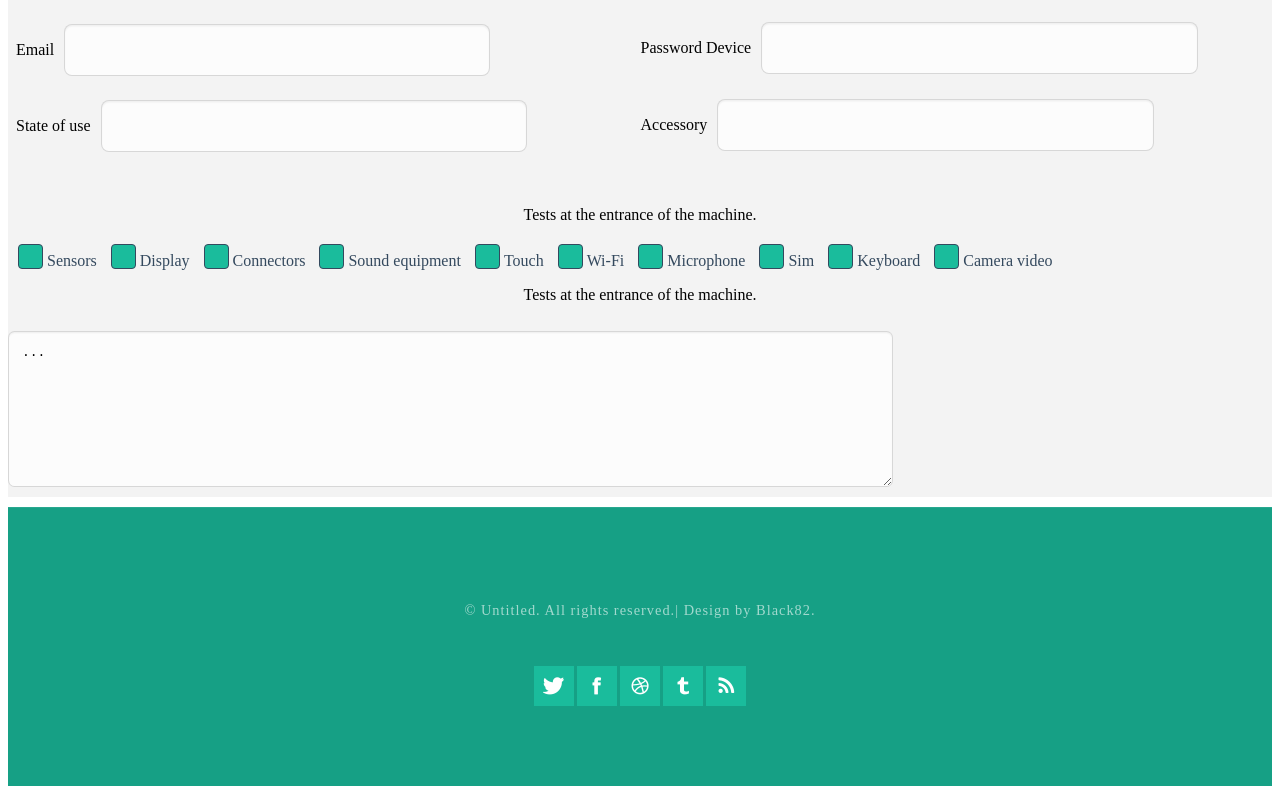
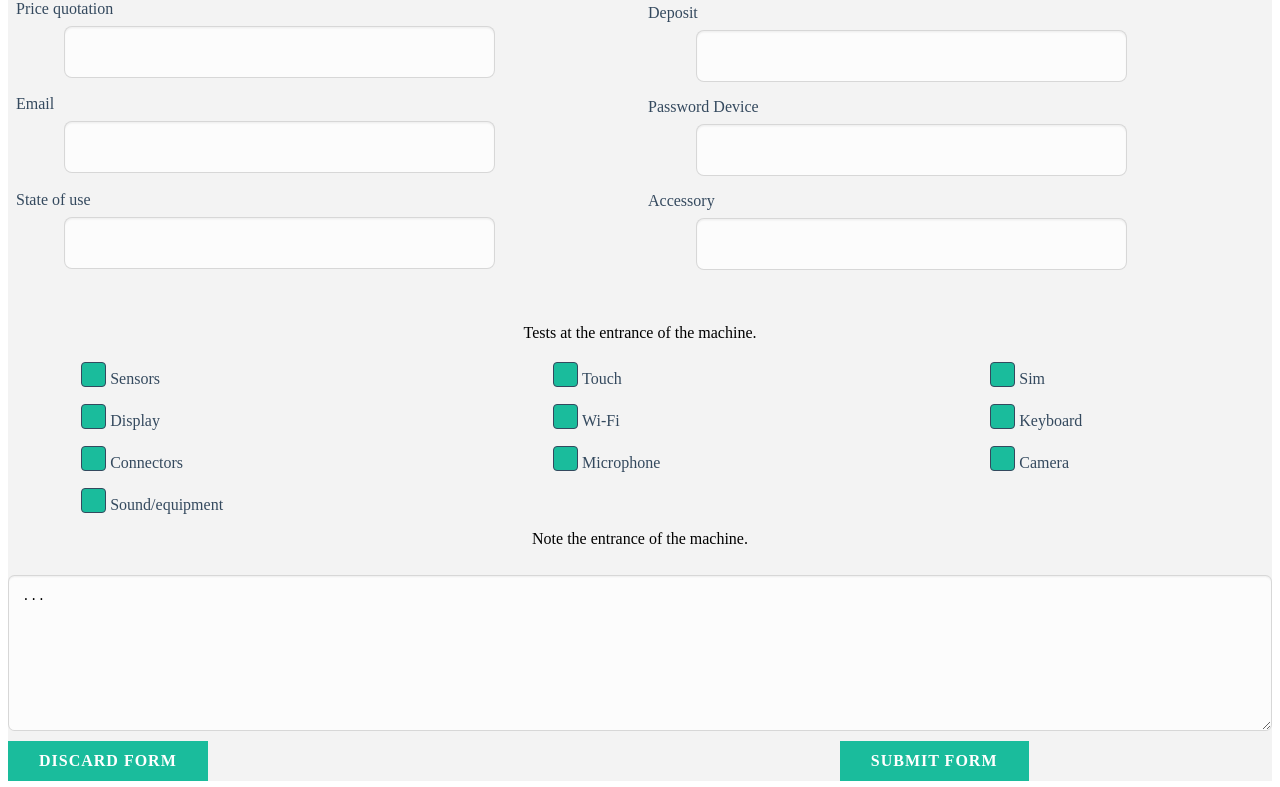
Before and after one commit to black82/RepairShop, an Angular app: page /enter in a window 1280 px wide. Shown: the part 673-1460 px from the top of the page. Built offline with nearby package versions, Linux system fonts and the light colour scheme.

Commit message:
develop input device form

```diff
--- a/src/app/component/deviceinput/deviceinput.component.css
+++ b/src/app/component/deviceinput/deviceinput.component.css
@@ -2,90 +2,75 @@
   --primary-color: #16A085;
   --second-color: #1ABC9C;
   --backgrount-color: #F3F3F3;
-
 }
 
 * {
   margin: 0;
   padding: 0;
   box-sizing: border-box;
-    background: #F3F3F3;
+
 }
 
 .title-form {
-
   text-align: center;
   margin-bottom: 20px;
 }
-.row-1 ,
-.row-2
-{
+
+.row-1,
+.row-2 {
   display: grid;
   flex-grow: 1;
   flex-wrap: wrap;
   padding: 0.5rem;
-
-
 }
 
 .check-box {
   margin-left: 10px;
 }
 
-.text-area {
-    position: center;
-}
-
 .container {
-
   margin-top: 10px;
   margin-bottom: 10px;
+  background: #F3F3F3;
 }
 
 label {
-
-
   margin-bottom: 0.5em;
 }
-.row{
+
+.row {
   display: flex;
   margin-bottom: 30px;
-
 }
 
-
-
-.input-title
-{
-    display: inline;
-
+.input-title {
+  display: grid;
+  text-align-all: justify;
   margin-right: 10px;
+  color: #34495E;
 }
 
-form .submit
-{
+form .submit {
   margin-top: 2em;
   line-height: 1.5em;
   font-size: 1.3em;
+  text-decoration-style: solid;
 }
 
 form input.col-1,
 form input.col-2,
 form select,
-form textarea
-{
+form textarea {
   position: relative;
   -webkit-appearance: none;
-
-
   background: #fff;
-    background: rgba(255,255,255,0.75);
+  background: rgba(255, 255, 255, 0.75);
   width: 70%;
   border-radius: 0.50em;
-    margin: 0.5em 0em;
+  margin: 0.5em 3em;
   padding: 1em 1em;
-    box-shadow: inset 0 0.1em 0.1em 0 rgba(0,0,0,0.05);
-    border: solid 1px rgba(0,0,0,0.15);
+  box-shadow: inset 0 0.1em 0.1em 0 rgba(0, 0, 0, 0.05);
+  border: solid 1px rgba(0, 0, 0, 0.15);
   -moz-transition: all 0.35s ease-in-out;
   -webkit-transition: all 0.35s ease-in-out;
   -o-transition: all 0.35s ease-in-out;
@@ -93,57 +78,51 @@ form textarea
   transition: all 0.35s ease-in-out;
   font-size: 1em;
   outline: none;
+
 }
 
 form input.text:hover,
 form select:hover,
-form textarea:hover
-{
+form textarea:hover {
+
 }
 
 form input.col-1:focus,
 form input.col-2:focus,
 form select:focus,
-form textarea:focus
-{
+form textarea:focus {
   box-shadow: 0 0 2px 1px #E0E0E0;
   background: #fff;
 }
 
-form textarea
-{
+form textarea {
   min-height: 12em;
 }
 
-form .formerize-placeholder
-{
+form .formerize-placeholder {
   color: #555 !important;
 }
 
-form ::-webkit-input-placeholder
-{
+form ::-webkit-input-placeholder {
   color: #555 !important;
 }
 
-form :-moz-placeholder
-{
+form :-moz-placeholder {
   color: #555 !important;
 }
 
-form ::-moz-placeholder
-{
+form ::-moz-placeholder {
   color: #555 !important;
 }
 
-form :-ms-input-placeholder
-{
+form :-ms-input-placeholder {
   color: #555 !important;
 }
 
-form ::-moz-focus-inner
-{
+form ::-moz-focus-inner {
   border: 0;
 }
+
 .checkbox {
   display: inline-flex;
   cursor: pointer;
@@ -188,3 +167,101 @@ form ::-moz-focus-inner
 .checkbox > input:active {
   border: 2px solid #34495E;
 }
+
+.col-3 {
+  display: flex;
+}
+
+.check-rouw-1,
+.check-rouw-2,
+.check-rouw-3 {
+  display: flow-root;
+  margin-right: 20%;
+  margin-left: 5%;
+}
+
+form textarea {
+  width: 100%;
+  position: relative;
+  -webkit-appearance: none;
+  background: #fff;
+  background: rgba(255, 255, 255, 0.75);
+  border-radius: 0.50em;
+  margin: 0.5em 0em;
+  padding: 1em 1em;
+  box-shadow: inset 0 0.1em 0.1em 0 rgba(0, 0, 0, 0.05);
+  border: solid 1px rgba(0, 0, 0, 0.15);
+  -moz-transition: all 0.35s ease-in-out;
+  -webkit-transition: all 0.35s ease-in-out;
+  -o-transition: all 0.35s ease-in-out;
+  -ms-transition: all 0.35s ease-in-out;
+  transition: all 0.35s ease-in-out;
+  font-size: 1em;
+  outline: none;
+}
+
+.button,
+.dismiss {
+  position: relative;
+  align-content: center;
+  display: inline-block;
+  text-decoration: none;
+  padding: 10px 30px;
+  margin-right: 20px;
+  border: 1px solid #1ABC9C;
+  background: transparent;
+  color: #fff;
+  font-weight: 700;
+  letter-spacing: 1px;
+  text-transform: uppercase;
+  perspective: 500px;
+  transition: .2s;
+}
+
+.button:last-of-type
+.dismiss:last-of-type {
+  margin-right: 0;
+}
+
+.button span,
+.dismiss span {
+  position: relative;
+  z-index: 2;
+}
+
+.button:before,
+.dismiss:before {
+  content: "";
+  position: absolute;
+  z-index: 1;
+  top: 0;
+  left: 0;
+  width: 100%;
+  height: 100%;
+  background: #1ABC9C;
+  transform-origin: left;
+  transition: .5s;
+}
+
+.button:hover {
+  color: #1ABC9C;
+  border-color: #1ABC9C;
+}
+
+.button:hover:before,
+.dismiss:hover:before {
+  transform: rotateY(94deg);
+}
+
+.button {
+  margin-right: 80%;
+}
+
+.dismiss {
+  margin-right: 50%;
+}
+
+.dismiss:hover {
+  color: #F09EA3;
+  border-color: darkred;
+}
--- a/src/app/component/deviceinput/deviceinput.component.html
+++ b/src/app/component/deviceinput/deviceinput.component.html
@@ -5,9 +5,9 @@
         <div class="row">
             <div class="row-1">
                 <label>
-                    <span class="input-title">Date to enter</span></label>
+                  <span class="input-title">Date to enter</span>
                   <input class="col-1" type="date">
-
+                </label>
                 <label><span class="input-title">Address</span>
                     <input class="col-1">
                 </label>
@@ -53,56 +53,64 @@
                 </label>
             </div>
         </div>
+      <p class="title-form"> Tests at the entrance of the machine.</p>
             <div class="col-3">
-                <p class="title-form"> Tests at the entrance of the machine.</p>
+              <div class="check-rouw-1">
                 <label class="checkbox">
-                    <input class="check-box" type="checkbox" name="vehicle1" value="Bike">
+                  <input class="check-box" name="device-test" type="checkbox" value="Bike">
                   <span class="check-box-name">Sensors</span>
                 </label>
                 <label class="checkbox">
-                    <input class="check-box" type="checkbox" name="vehicle1" value="Bike">
+                  <input class="check-box" name="device-test" type="checkbox" value="Bike">
                   <span class="check-box-name">Display</span>
                 </label>
                 <label class="checkbox">
-                    <input class="check-box" type="checkbox" name="vehicle1" value="Bike">
+                  <input class="check-box" name="device-test" type="checkbox">
                   <span class="check-box-name">Connectors</span>
                 </label>
                 <label class="checkbox">
-                    <input class="check-box" type="checkbox" name="vehicle1" value="Bike">
-                    <span class="check-box-name">Sound equipment</span>
+                  <input class="check-box" name="device-test" type="checkbox">
+                  <span class="check-box-name">Sound/equipment</span>
                 </label>
+              </div>
+              <div class="check-rouw-2">
                 <label class="checkbox">
-                    <input class="check-box" type="checkbox" name="vehicle1" value="Bike">
+                  <input class="check-box" name="device-test" type="checkbox">
                   <span class="check-box-name">Touch</span>
                 </label>
                 <label class="checkbox">
-                    <input class="check-box" type="checkbox" name="vehicle1" value="Bike">
+                  <input class="check-box" name="device-test" type="checkbox">
                   <span class="check-box-name">Wi-Fi</span>
                 </label>
                 <label class="checkbox">
-                    <input class="check-box" type="checkbox" name="vehicle1" value="Bike">
+                  <input class="check-box" name="device-test" type="checkbox">
                   <span class="check-box-name">Microphone</span>
                 </label>
+              </div>
+              <div class="check-rouw-3">
                 <label class="checkbox">
-                    <input class="check-box" type="checkbox" name="vehicle1" value="Bike">
+                  <input class="check-box" name="device-test" type="checkbox">
                   <span class="check-box-name">Sim</span>
                 </label>
                 <label class="checkbox">
-                    <input class="check-box" type="checkbox" name="vehicle1" value="Bike">
+                  <input class="check-box" name="device-test" type="checkbox">
                   <span class="check-box-name">Keyboard</span>
                 </label>
                 <label class="checkbox">
-                    <input class="check-box" type="checkbox" name="vehicle1" value="Bike">
-                    <span class="check-box-name">Camera video</span>
+                  <input class="check-box" name="device-test" type="checkbox">
+                  <span class="check-box-name">Camera</span>
                 </label>
-
+              </div>
             </div>
       <div class="text-div">
-                <p class="title-form"> Tests at the entrance of the machine.</p>
+        <p class="title-form"> Note the entrance of the machine.</p>
+        <label>
           <textarea class="text-area">...</textarea>
+        </label>
       </div>
-
-
+      <a class="dismiss" href="enter"><span>Discard Form</span></a>
+      <a class="button button-small" href="enter" type="submit"><span>Submit Form</span>
+      </a>
     </form>
 
 </div>
```
Lines whose indentation alone changed are shown as unchanged.
